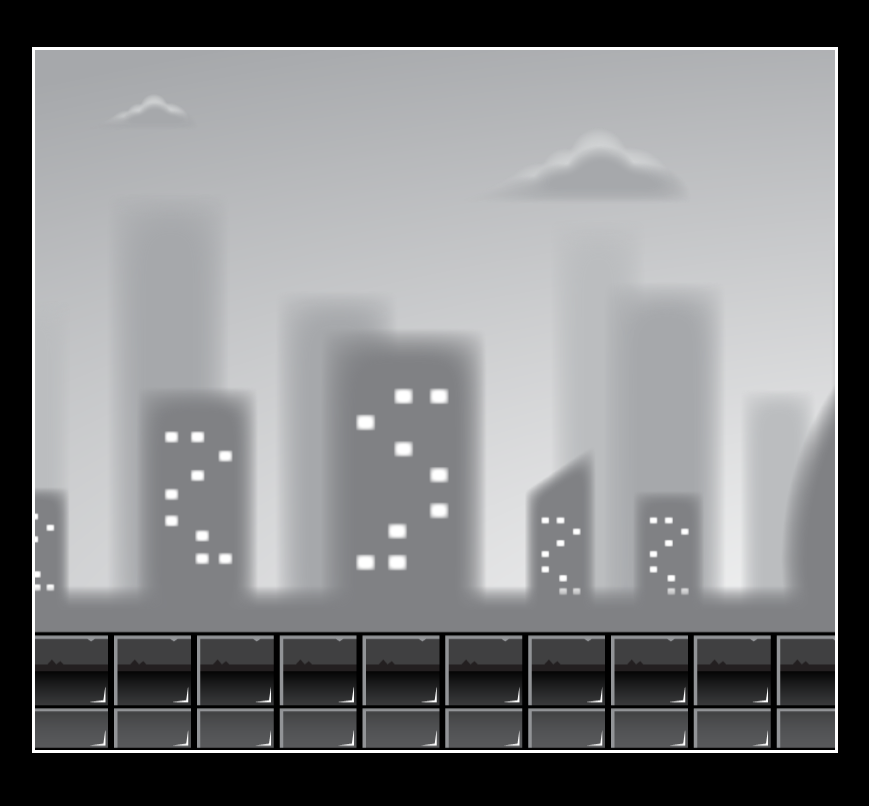
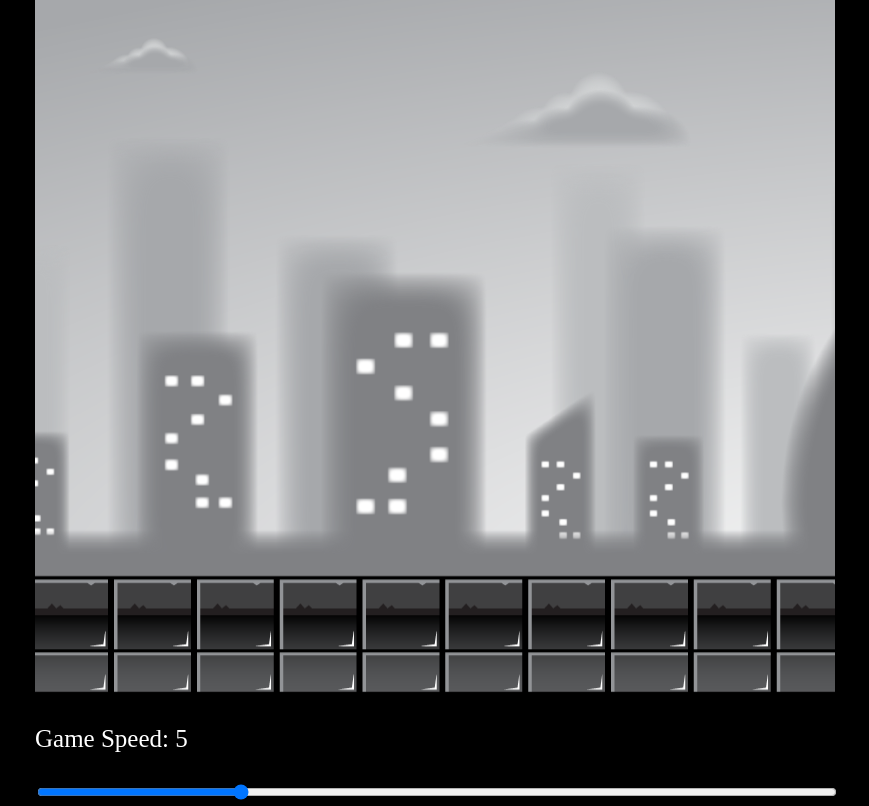
Before and after one commit to AGarraffa/parralax_proj, a plain HTML site: page index.html in a window 1280 px wide. Shown: the whole page, without its empty margins (205-1074 px from the left). Drawn offline with Linux system fonts and the light colour scheme; animation ran at ten frames a second.

Commit message:
finished project

```diff
--- a/index.html
+++ b/index.html
@@ -8,7 +8,18 @@
     <link rel="stylesheet" href="style.css" />
 </head>
 <body>
-    <canvas id="canvas1"></canvas>
+    <div id="container">
+        <canvas id="canvas1"></canvas>
+        <p>Game Speed: <span id="showGameSpeed"></span> </p>
+        <input
+            type="range"
+            min="0"
+            max="20"
+            value="5"
+            class="slider"
+            id="slider"
+        >
+    </div>
 
 
     <script src="script.js"></script>
--- a/script.js
+++ b/script.js
@@ -4,7 +4,23 @@ const CANVAS_WIDTH = canvas.width = 800;
 const CANVAS_HEIGHT = canvas.height = 700;
 
 // setting up the speed of the scrolling speed. Uses 'let' so we can dynamically adjust the game speed.
+
 let gameSpeed = 5;
+
+// gameFrame is referenced in line 55 but doesn't function as well as the code it replaces.
+// let gameFrame = 0;
+
+const slider = document.getElementById('slider');
+slider.value = gameSpeed;
+
+const showGameSpeed = document.getElementById('showGameSpeed');
+showGameSpeed.innerHTML = gameSpeed;
+
+slider.addEventListener('change', function(e){
+    console.log(e.target.value);
+    gameSpeed = e.target.value;
+    showGameSpeed.innerHTML = gameSpeed;
+});
 
 const backgroundLayer1 = new Image();
 backgroundLayer1.src= '../assets/background_layer/layer-1.png';
@@ -23,29 +39,26 @@ class Layer {
         this.y = 0;
         this.width = 2400;
         this.height = 700;
-        // used for doubling the image to aid in infinite scrolling
-        this.x2 = this.width;
         this.image = image;
         this.speedModifier = speedModifier;
         this.speed = gameSpeed * this.speedModifier;
     }
-
-    // this makes sure that the image redraws once it reaches the end of the image
     update(){
         this.speed = gameSpeed * this.speedModifier;
+
         if (this.x <= -this.width){
-            this.x = this.width + this.x2 - this.speed;
-        }
-        if (this.x2 <= -this.width){
-            this.x2= this.width + this.x - this.speed;
+            this.x = 0;
         }
         this.x = Math.floor(this.x - this.speed);
-        this.x2 = Math.floor(this.x2 - this.speed);
+
+        // line 53 functions similarly as lines 47-50. The disadvantage is that when you change the game speed it recalculates the frame data and causes the background to jump around.
+        // this.x = gameFrame * this.speed % this.width;
+
     }
-    // this draws the image twice so that you can infinitely scroll
+    // this draws the image twice. You need to do this so that when the image reaches the end, it draws a second image so you don't see empty space or an image reset.
     draw() {
         ctx.drawImage(this.image, this.x, this.y, this.width, this.height);
-        ctx.drawImage(this.image, this.x2, this.y, this.width, this.height);
+        ctx.drawImage(this.image, this.x + this.width, this.y, this.width, this.height);
     }
 }
 
@@ -67,6 +80,7 @@ function animateBG() {
         object.draw();
     })
 
+    // gameFrame--;
     requestAnimationFrame(animateBG);
 };
 
--- a/style.css
+++ b/style.css
@@ -2,12 +2,25 @@ body {
     background: black;
 }
 
+#container {
+    position: absolute;
+    width: 800px;
+    transform: translate(-50%, -50%);
+    top: 50%;
+    left: 50%;
+    font-size: 25px;
+}
+
 #canvas1 {
-    position: absolute;
-    border: 3px, solid, white;
+    position: relative;
     width: 800px;
     height: 700px;
-    transform: translate(-50%, -50%);
-    top: 50%;
-    left: 50%
 }
+
+#slider {
+    width: 100%;
+}
+
+p {
+    color: white;
+}
```
